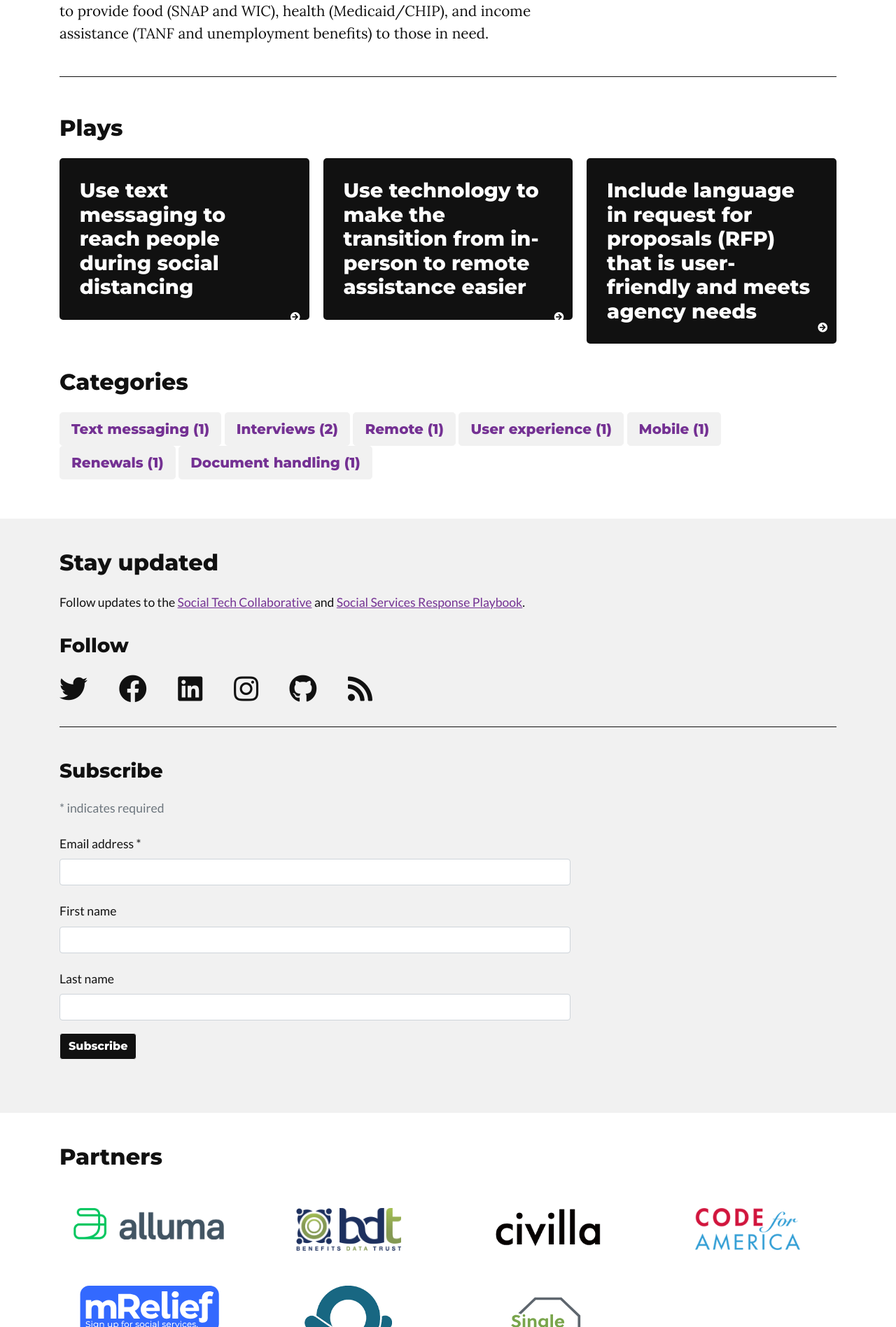
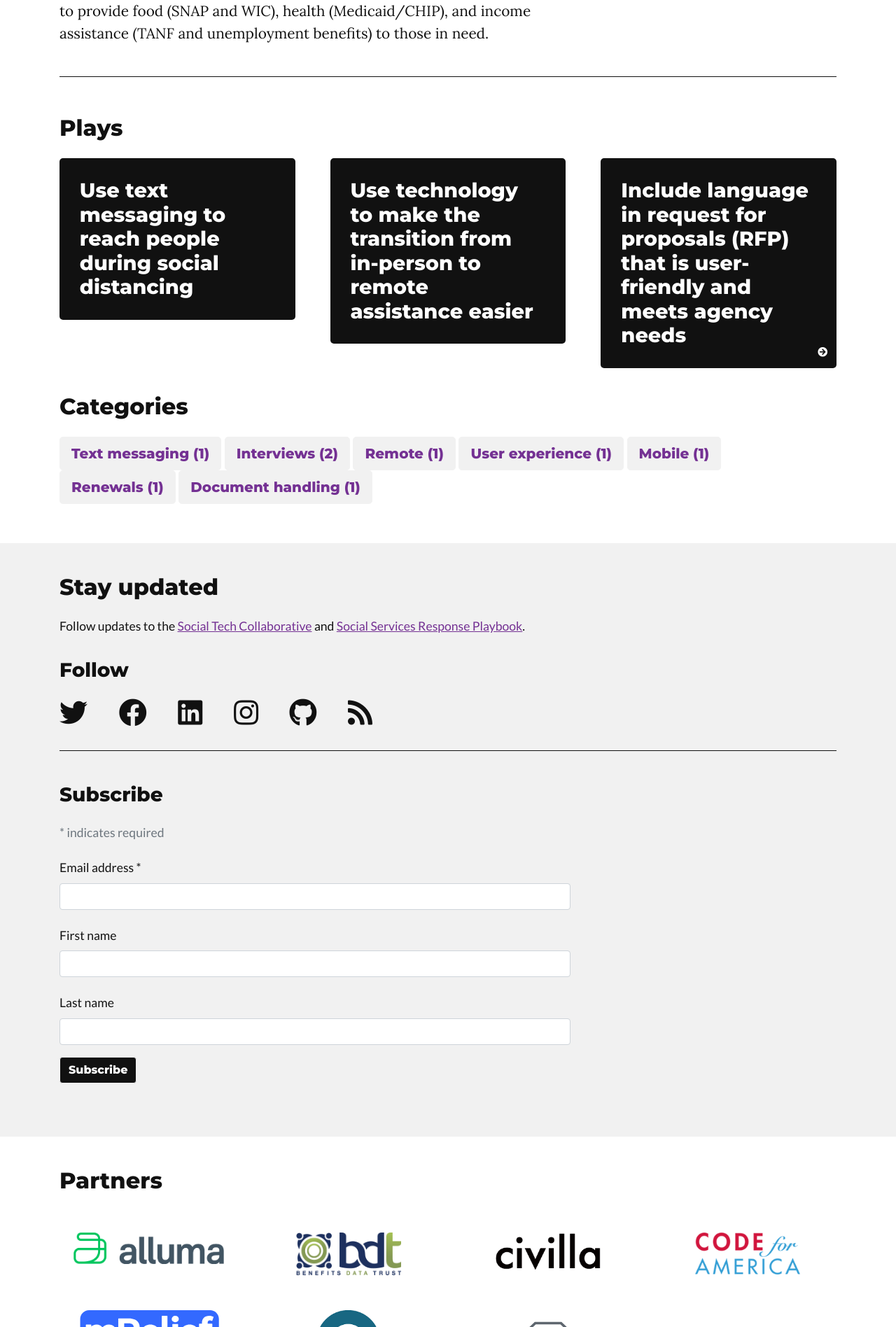
Before and after one commit to Social-Tech-Collab/socialtechcollaborative, a Jekyll site: the page built from index.html, in a window 1280 px wide. Shown: the part 1181-3077 px from the top of the page at 70% size. Built offline with Jekyll 4.4.1, drawn with Linux system fonts in a browser that asks for light colours; nearby versions of some CDN libraries; some web fonts are replaced; the list of posts is cut into pages by our own code.

Commit message:
working towards standard card sizes

```diff
--- a/_includes/plays.html
+++ b/_includes/plays.html
@@ -13,7 +13,7 @@
         </div>
     </div>
     <div class="container">
-        <div class="card-columns">
+        <div class="card-columns card-deck">
             {% for post in paginator.posts reversed %}
             {% include card-post.html %}
             {% endfor %}
```
